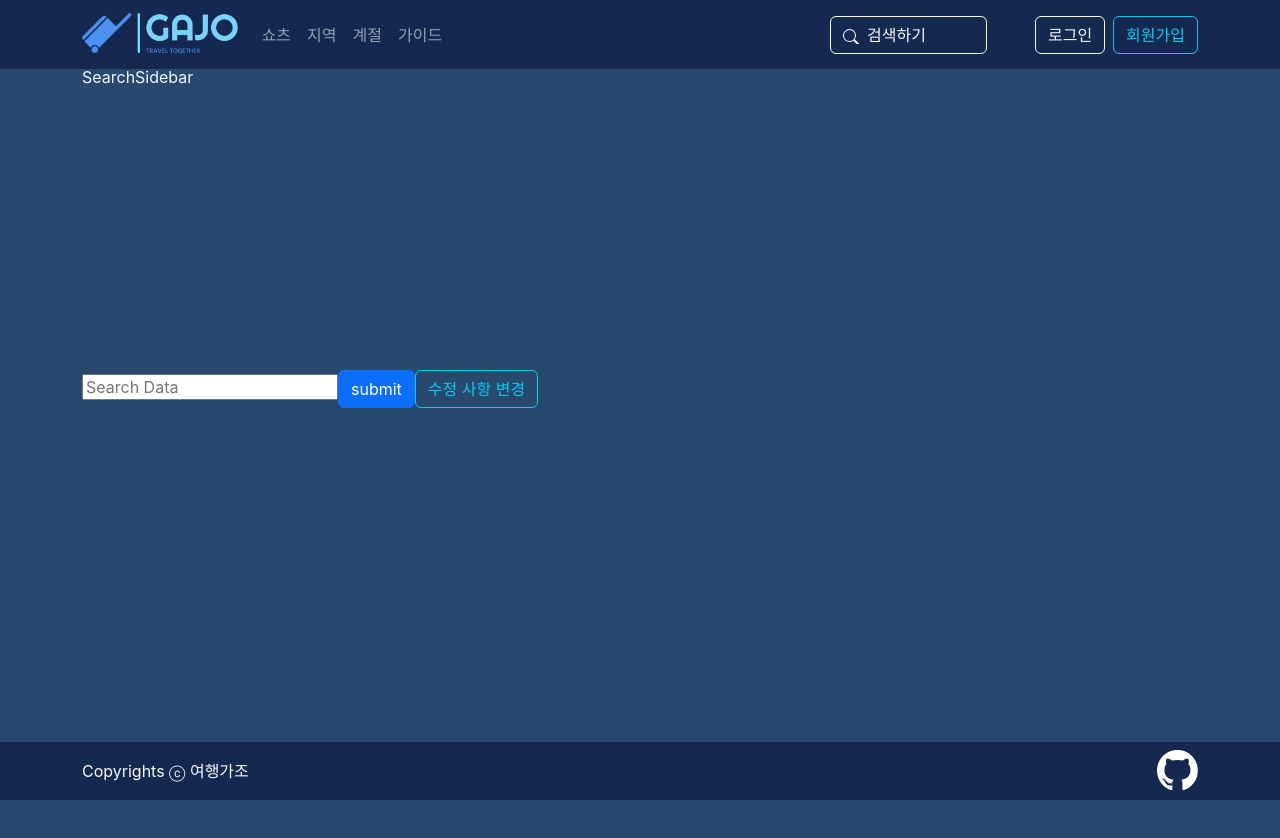
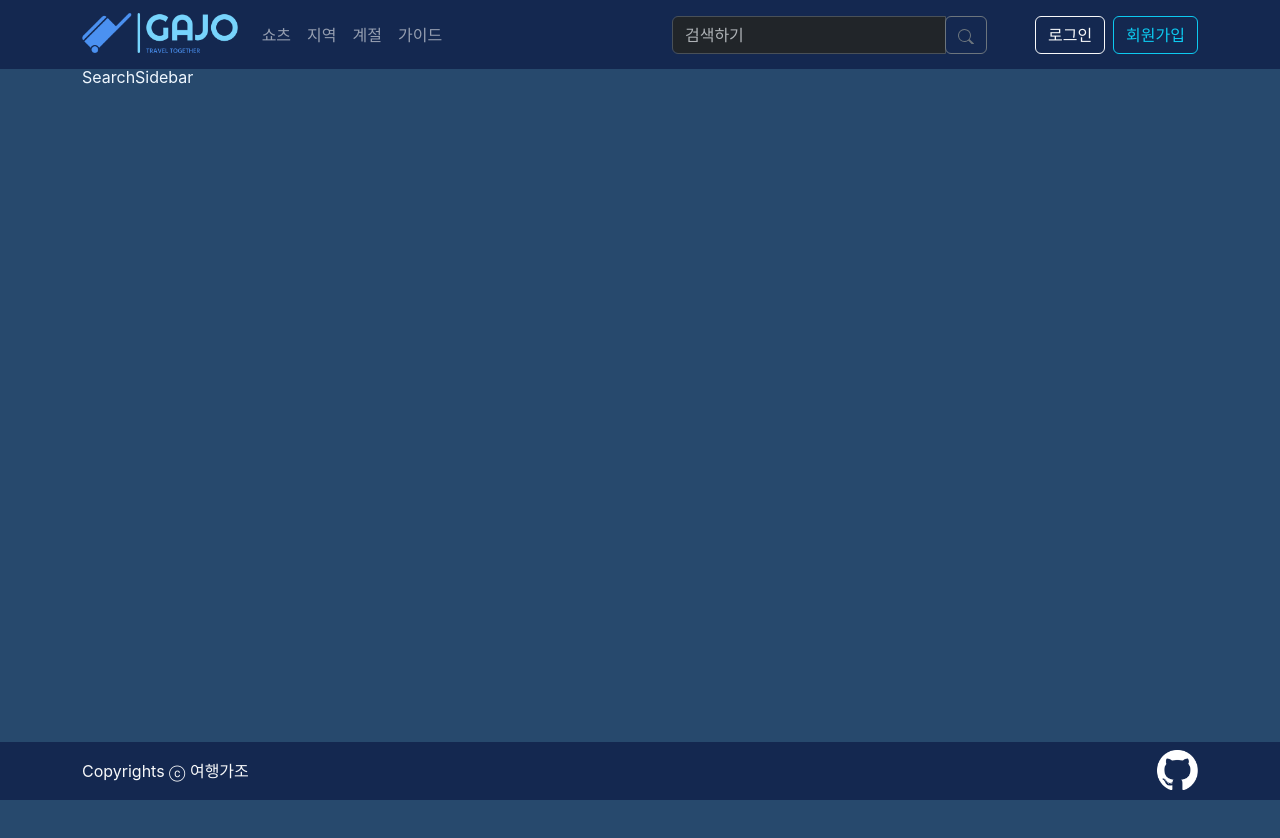
Before and after one commit to codestates-seb/seb41_main_026, a React (Create React App) app in the folder client/: page /search in a window 1280 px wide. Shown: the top 838 px of the page. Built offline with nearby package versions, Linux system fonts and the light colour scheme; a web font is replaced by a local one.

Commit message:
Feat: 로그인 사용자 토큰 이용한 마이페이지 기능 구현

```diff
--- a/client/src/components/Common/Header.jsx
+++ b/client/src/components/Common/Header.jsx
@@ -1,12 +1,18 @@
-import { useEffect, useState } from 'react';
+/* developed by Jinwoo, Choi */
+/* ************************* */
+import { useEffect, useState, useRef } from 'react';
 import { useCookies } from 'react-cookie';
+import { Link } from 'react-router-dom';
 import logo from '../../img/logo.png';
 import ModalLogin from '../Modal/ModalLogin';
 import ModalSignUp from '../Modal/ModalSignUp';
 import profileImg from '../../img/jinwoo.png';
 
 function Header() {
-  const [isLogin, setIsLogin] = useState(true);
+  const [isLogin, setIsLogin] = useState(false);
+  const search = useRef();
+  // const [searchText, setSearchText] = useState('');
+  // const navigator = useNavigate();
 
   // eslint-disable-next-line no-unused-vars
   const [cookie, setCookie, removeCookie] = useCookies([
@@ -17,12 +23,38 @@ function Header() {
   function handleLogOut() {
     removeCookie('accessToken');
     removeCookie('refreshToken');
+    sessionStorage.removeItem('access_Token');
+    sessionStorage.removeItem('user_Id');
     window.location.reload();
   }
 
+  /* check and change state for Login */
+  const checkLoginState = () => {
+    if (cookie.accessToken) {
+      setIsLogin(true);
+    } else {
+      setIsLogin(false);
+    }
+  };
+
   useEffect(() => {
-    setIsLogin(isLogin);
+    checkLoginState();
   });
+
+  /* when isLogin:true, change profile img */
+  // getUserProfile;
+
+  /* use Session Storage for searching keyword */
+  // const handleSearch = e => {
+  //   e.preventDefault();
+  //   setSearchText(e.target.value);
+  //   if (e.key === 'Enter' && searchText) {
+  //     if (window.location.pathname === '/search') window.location.reload();
+  //     else {
+  //       navigator('/search');
+  //     }
+  //   }
+  // };
 
   return (
     <nav
@@ -30,6 +62,7 @@ function Header() {
       data-bs-theme="dark"
       style={{
         backgroundColor: '#142850',
+        width: '100vw',
       }}
     >
       <div className="container">
@@ -70,12 +103,22 @@ function Header() {
               </a>
             </li>
           </ul>
-
+          <form
+            className="d-flex col-12 col-lg-auto mb-3 mb-lg-0 me-lg-5"
+            role="search"
+          >
+            <div className="input-group">
+              <input
+                className="form-control form-control-dark text-bg-dark"
+                type={search}
+                placeholder="검색하기"
+                aria-label="Search"
+                // onChange={e => setSearch(e.target.value)}
+              />
+              <Link to="/search">
                 <button
-            className="btn btn-outline-light me-5"
-            type="button"
-            data-bs-toggle="modal"
-            data-bs-target="#searchModal"
+                  className="btn btn-outline-secondary"
+                  // onClick={getSearch}
                 >
                   <svg
                     xmlns="http://www.w3.org/2000/svg"
@@ -87,11 +130,12 @@ function Header() {
                   >
                     <path d="M11.742 10.344a6.5 6.5 0 1 0-1.397 1.398h-.001c.03.04.062.078.098.115l3.85 3.85a1 1 0 0 0 1.415-1.414l-3.85-3.85a1.007 1.007 0 0 0-.115-.1zM12 6.5a5.5 5.5 0 1 1-11 0 5.5 5.5 0 0 1 11 0z" />
                   </svg>
+                </button>
+              </Link>
+            </div>
+          </form>
 
-            <span className="ms-2 me-5">검색하기</span>
-          </button>
-
-          {!isLogin ? (
+          {isLogin ? (
             <div className="d-flex justify-content-end">
               <div className="dropdown">
                 <a
--- a/client/src/components/Modal/ModalSignUp.jsx
+++ b/client/src/components/Modal/ModalSignUp.jsx
@@ -113,6 +113,11 @@ function ModalSignUp() {
           const expires = dayjs().add('40', 'm').toDate();
           setCookie('accessToken', data, { expires });
           setCookie('refreshToken', res.data.data.refreshToken);
+          sessionStorage.setItem(
+            'access_Token',
+            res.headers.get('authorization'),
+          );
+          sessionStorage.setItem('user_Id', res.headers.get('userId'));
           setTimeout(() => {
             window.location.reload(true);
           }, 2000);
--- a/client/src/components/MyPage/MyPageBody.jsx
+++ b/client/src/components/MyPage/MyPageBody.jsx
@@ -4,6 +4,8 @@ import { Link, useLocation } from 'react-router-dom';
 import LoadingSpinner from '../LoadingSpinner';
 import MyPageCard from '../Card/MyPageCard';
 import MyPageUsercard from './MyPageUsercard';
+
+const userId = sessionStorage.getItem('user_Id');
 
 function MyPageBody() {
   const [myCommentCourse, setMyCommentCourse] = useState([]);
@@ -13,12 +15,21 @@ function MyPageBody() {
   const { pathname } = useLocation();
 
   const getMyCourse = () => {
-    axios.get(`${process.env.REACT_APP_API_URL}/user/1`).then(res => {
-      setMyLikeCourse(res.data.courseLikes);
-      setMyCommentCourse(res.data.comments);
-      setUserData(res.data);
-      setLoading(false);
-    });
+    axios
+      .get(`${process.env.REACT_APP_API_URL}/user/${userId}`, {
+        headers: {
+          authorization: sessionStorage.getItem('access_Token'),
+        },
+      })
+      .then(res => {
+        setMyLikeCourse(res.data.courseLikes);
+        setMyCommentCourse(res.data.comments);
+        setUserData(res.data);
+        setLoading(false);
+      })
+      .catch(err => {
+        console.log(err);
+      });
   };
 
   useEffect(() => {
--- a/client/src/components/MyPage/MyPageInfo.jsx
+++ b/client/src/components/MyPage/MyPageInfo.jsx
@@ -3,6 +3,8 @@ import axios from 'axios';
 import Sidebar from './Sidebar';
 import { regName, regPassword } from '../../util/regStore';
 import Layout from '../Common/Layout';
+
+const userId = sessionStorage.getItem('user_Id');
 
 function MyPageInfo() {
   const [name, setName] = useState('');
@@ -12,7 +14,11 @@ function MyPageInfo() {
 
   useEffect(() => {
     axios
-      .get(`${process.env.REACT_APP_API_URL}/user/1`)
+      .get(`${process.env.REACT_APP_API_URL}/user/${userId}`, {
+        headers: {
+          authorization: sessionStorage.getItem('access_Token'),
+        },
+      })
       .then(res => {
         setName(res.data.name);
         setEmail(res.data.email);
@@ -36,8 +42,14 @@ function MyPageInfo() {
       );
     }
 
-    axios
-      .patch(`${process.env.REACT_APP_API_URL}/user/1`, userDataModified)
+    axios({
+      method: 'patch',
+      url: `${process.env.REACT_APP_API_URL}/user/${userId}`,
+      data: userDataModified,
+      headers: {
+        authorization: sessionStorage.getItem('access_Token'),
+      },
+    })
       .then(() => {
         alert('회원 정보 변경을 완료하였습니다.');
         window.location.reload();
--- a/client/src/components/Search/SearchBody.jsx
+++ b/client/src/components/Search/SearchBody.jsx
@@ -1,24 +1,24 @@
-import React, { useState } from 'react';
-import axios from 'axios';
-import MyPageCard from '../Card/MyPageCard';
+import React from 'react';
+// import axios from 'axios';
+// import MyPageCard from '../Card/MyPageCard';
 
 function SearchBody() {
-  const [search, setSearch] = useState('');
-  const [data, setData] = useState([]);
+  // const [search, setSearch] = useState('');
+  // const [data, setData] = useState([]);
 
-  const getSearch = e => {
-    e.preventDefault();
-    axios
-      .get(`${process.env.REACT_APP_API_URL}/course/search?keyword=${search}`)
-      .then(res => {
-        console.log(res.data.course);
-        setData(res.data.course);
-      });
-  };
-
+  // const getSearch = e => {
+  //   e.preventDefault();
+  //   axios
+  //     .get(`${process.env.REACT_APP_API_URL}/course/search?keyword=${search}`)
+  //     .then(res => {
+  //       console.log(res.data.course);
+  //       setData(res.data.course);
+  //     });
+  // };
+  // const searchText = sessionStorage.getItem('searchText');
   return (
     <div>
-      <input
+      {/* <input
         type={search}
         placeholder="Search Data"
         onChange={e => setSearch(e.target.value)}
@@ -26,20 +26,12 @@ function SearchBody() {
       />
       <button type="button" className="btn btn-primary" onClick={getSearch}>
         submit
-      </button>
-      <button
-        type="button"
-        className="btn btn-outline-info"
-        data-bs-toggle="modal"
-        data-bs-target="#exampleModal5"
-      >
-        수정 사항 변경
-      </button>
+      </button> */}
 
       <main className="col-sm-12 px-0 flex-grow-1 mb-5 py-5">
         <div className="container py-3">
           <div className="row row-cols-1 row-cols-md-3 g-4">
-            {data.map(ele => {
+            {/* {data.map(ele => {
               return (
                 <MyPageCard
                   title={ele.courseId}
@@ -47,65 +39,10 @@ function SearchBody() {
                   id={ele.courseId}
                 />
               );
-            })}
+            })} */}
           </div>
         </div>
       </main>
-      <div
-        className="modal"
-        id="searchModal"
-        tabIndex="-1"
-        aria-labelledby="searchModal"
-        aria-hidden="true"
-      >
-        <div className="modal-dialog modal-dialog-centered p-4">
-          <div className="modal-content" style={{ backgroundColor: '#0c7b93' }}>
-            <div className="modal-header border-bottom-0">
-              <h1 className="modal-title fs-3" id="exampleModalLabel">
-                검색하기
-              </h1>
-              <button
-                type="button"
-                className="btn-close"
-                data-bs-dismiss="modal"
-                aria-label="Close"
-              />
-            </div>
-            <div className="input-group mb-3">
-              <button
-                className="btn btn-outline-light"
-                type="button"
-                id="button-addon1"
-              >
-                Button
-              </button>
-              <input
-                type="text"
-                className="form-control"
-                placeholder="무엇을 찾고 계신가요"
-                aria-label="Example text with button addon"
-                aria-describedby="button-addon1"
-              />
-            </div>
-            <div className="modal-footer">
-              <button
-                type="button"
-                className="btn btn-secondary"
-                data-bs-dismiss="modal"
-              >
-                취소
-              </button>
-              <button
-                type="button"
-                className="btn btn-outline-info me-2"
-                // onClick={onSubmit}
-              >
-                검색하기
-              </button>
-            </div>
-          </div>
-        </div>
-      </div>
     </div>
   );
 }
```
Also changed, not shown: client/src/components/Modal/ModalLogin.jsx (+24 -5 lines). Lines whose indentation alone changed are shown as unchanged.
